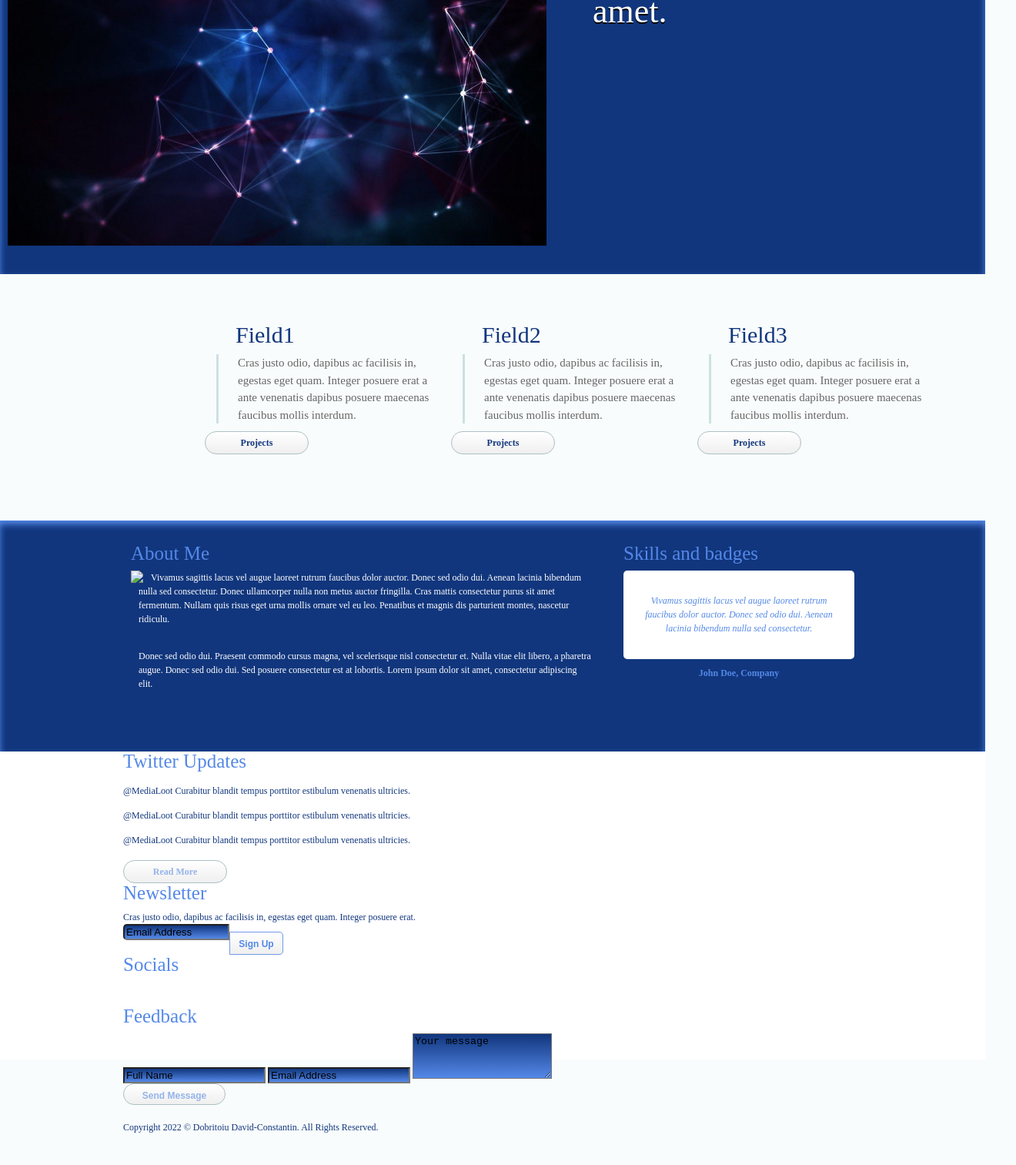
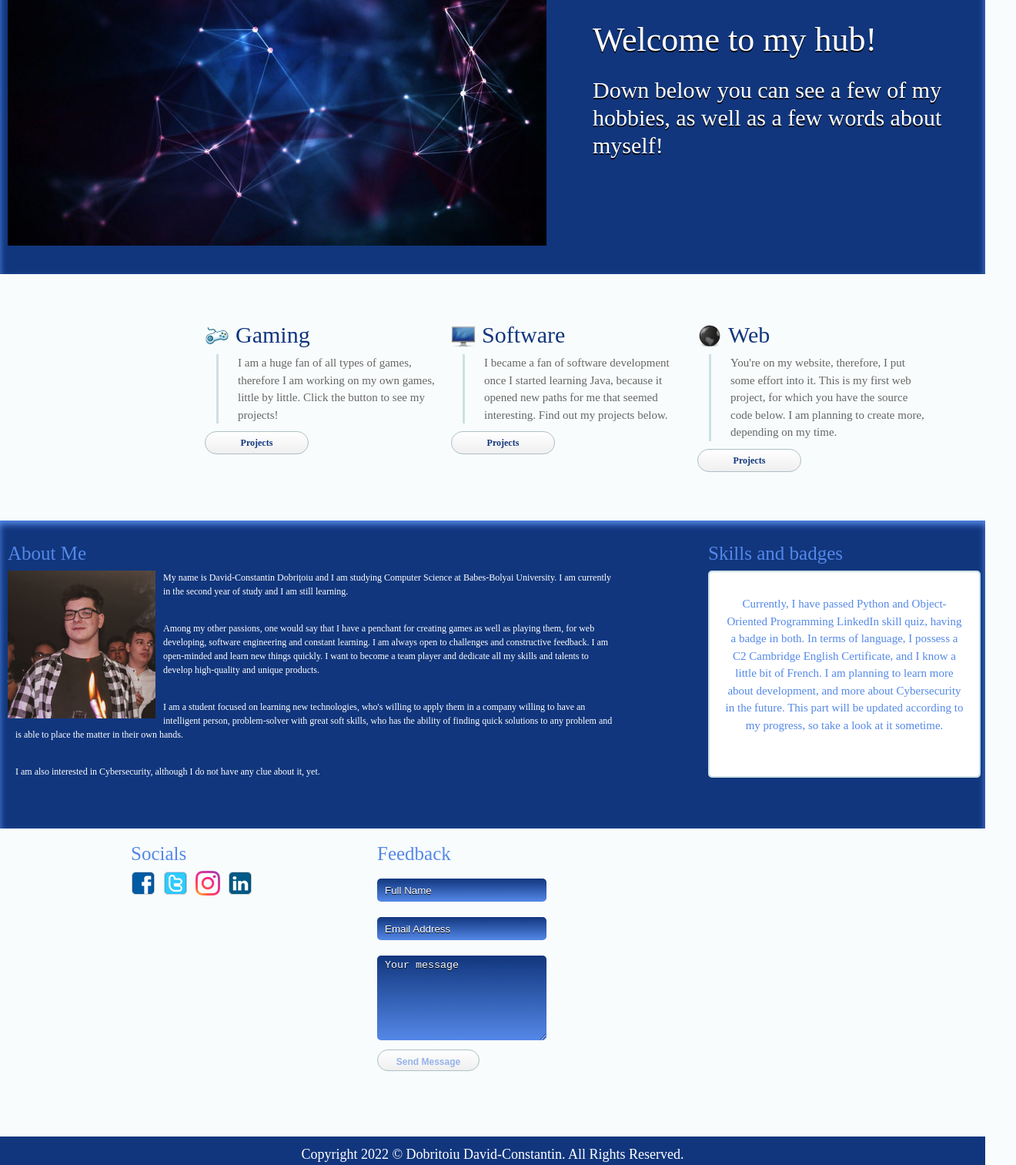
Before and after one commit to Davis856/web-dev, a plain HTML site: page compsci/index.html in a window 1280 px wide. Shown: the part 234-1747 px from the top of the page at 77% size, 1320 px wide, since content can reach past the window. Drawn offline with Linux system fonts and the light colour scheme.

Commit message:
Update, added some JS, dark mode and images

```diff
--- a/compsci/index.css
+++ b/compsci/index.css
@@ -83,14 +83,6 @@ header{
     height: 110px;
 }
 
-header{
-    background:#11367D;
-    /* Firefox 3.6+ */
-    background-image:-moz-linear-gradient(#FFFFFF, #E9F2F3);
-    /* Safari 5.1+, Chrome 10+ */
-	background-image: -webkit-linear-gradient(#FFFFFF, #E9F2F3);
-}
-
 /* Logo part */
 h1.logo a{
     display:block;
@@ -172,14 +164,14 @@ article.main{
     float:left;
     position:relative;
     width:450px;
-    height:397px;
+    height:400px;
     margin:50px -150px;
 }
 
 article.main_text{
     float:right;
-    width:450px;
-    margin: 60px -100px 0 0;
+    width:550px;
+    margin: 150px -200px 0 0;
 }
 
 article.main_text h2{
@@ -187,6 +179,14 @@ article.main_text h2{
     color:white;
     line-height:120%;
     margin: 0 0 20px 0;
+    text-shadow: 0 2px 0 black;
+}
+
+article.main_text p{
+    font-size:30px;
+    color:white;
+    line-height:120%;
+    margin: 0 10px 0 0;
     text-shadow: 0 2px 0 black;
 }
 
@@ -211,20 +211,16 @@ ul.fields h3{
     text-indent: 40px;
 }
 
-/* TODO: Add small icons to the fields below */
 ul.fields li.field_1 h3{
-    background:url(...) no-repeat;
-    background-position:0 10px;
+    background:url(images/joystick.png) no-repeat;
 }
 
 ul.fields li.field_2 h3{
-    background:url(...) no-repeat;
-    background-position:0 10px;
+    background:url(images/programming.png) no-repeat;
 }
 
 ul.fields li.field_3 h3{
-    background:url(...) no-repeat;
-    background-position:0 10px;
+    background:url(images/web.png) no-repeat;
 }
 
 ul.fields p{
@@ -269,7 +265,7 @@ ul.fields p{
 
 /* About me */
 section.about{
-    height:300px;
+    height:400px;
     background-color: #11367D;
     -moz-box-shadow: inset 0 5px 9px #5488e8; -webkit-box-shadow: inset 0 5px 9px #5488e8; box-shadow: inset 0 5px 9px #5488e8;
 }
@@ -277,13 +273,15 @@ section.about{
 article.about_me{
     clear:both;
     float:left;
-    width: 620px;
-    margin:20px 10px;
+    width: 800px;
+    margin:20px -150px;
 }
 
 article.about_me img{
     float:left;
     margin: 0 10px 0 0;
+    width:15vw;
+    height:15vw;
 }
 
 article.about_me h3{
@@ -293,22 +291,22 @@ article.about_me h3{
 }
 
 article.about_me p{
-    margin:5px 20px 30px 10px;
+    margin:5px 10px 30px 10px;
     color:white;
 }
 
 article.skills{
     float:right;
     width:300px;
-    margin:20px 10px;
+    margin:20px -100px;
 }
 
 /* Skills */
-.skills_wrapper{
+.skill_wrapper{
     background:#E7F4F6;
     border:2px solid #CDE0E4;
-    width:298px;
-    height:150px;
+    width:350px;
+    height:265px;
     -moz-border-radius: 5px;
     -webkit-border-radius: 5px;
     border-radius: 5px;
@@ -324,26 +322,18 @@ p.skill_quote{
     text-align:center;
     background:white;
     color:#5488e8;
-    font-style:italic;
-    height:55px;
+    font-size:15px;
+    height:205px;
     -moz-border-radius: 5px;
     -webkit-border-radius: 5px;
     border-radius: 5px;
 	padding: 30px 20px;
 }
 
-p.skill_name{
-    line-height:36px;
-    font-weight:bold;
-    text-align: center;
-    color:#5488e8;
-}
-
 /* Footer */
 footer{
     clear:both;
     height:400px;
-    background:white url(...) /*To be added */ repeat;
     color:#11367D;
 }
 
@@ -354,8 +344,8 @@ footer h4{
     clear:both;
 }
 
-footer.column{
-    display: inline-block;
+footer .column{
+    float:left;
     width:300px;
     margin: 20px 10px;
 }
@@ -367,10 +357,10 @@ article.twitter_widget li{
 }
 
 article.socials_widget li{
-    display: inline-block;
+    float:left;
 }
 
-footer input[type=text] footer textarea{
+footer input[type=text], footer textarea{
     width:200px;
     height:20px;
     border:none;
@@ -383,12 +373,16 @@ footer input[type=text] footer textarea{
     text-shadow: 0 1px 0 black;
 }
 
+footer ::placeholder{
+    color:white;
+}
+
 footer input[type=text]:focus, footer textarea:focus{
     outline:none;
 }
 
 footer textarea{
-    height:53px;
+    height:100px;
 }
 
 footer input[type=text], footer textarea{
@@ -400,50 +394,6 @@ footer input[type=text], footer textarea{
 	background-image: -webkit-linear-gradient(#11367D, #5488e8);
 }
 
-article.newsletter_widget input[type=text]{
-    width:130px;
-    -moz-border-radius: 5px 0 0 5px;
-    -webkit-border-radius: 5px 0 0 5px;
-    border-radius: 5px 0 0 5px;
-	float: left;
-}
-
-article.newsletter_widget input[type=submit]{
-    margin:10px 0 0 0;
-    float:left;
-    display:block;
-    border: 1px solid #729ae5;
-    width:70px;
-    height:30px;
-    -moz-border-radius: 0 5px 5px 0;
-    -webkit-border-radius: 0 5px 5px 0;
-    border-radius: 0 5px 5px 0;
-    text-align:center;
-    line-height:28px;
-    color:#5488e8;
-    font-weight:bold;
-    font-size:12px;
-    cursor:pointer;
-}
-
-article.newsletter_widget input[type=submit]{
-    /* Fallback Color */
-	background: #95b3ea;
-	/* Firefox 3.6+ */
-	background-image: -moz-linear-gradient(white, #EFEFEF);
-	/* Safari 5.1+, Chrome 10+ */
-	background-image: -webkit-linear-gradient(white, #EFEFEF);
-
-}
-
-article.newsletter_widget input[type=submit]:hover {
-	background: #FFFFFF;
-}
-
-article.newsletter_widget input[type=submit]:active {
-	background: #EFEFEF;
-}
-
 /* Social Links */
 
 article.socials_widget ul li a {
@@ -451,7 +401,7 @@ article.socials_widget ul li a {
 	width: 32px;
 	height: 32px;
 	text-indent: -5000px;
-	margin: 0 10px 0 0 ;
+	margin: 0 10px 0 0;
 }
 
 article.socials_widget ul li.facebook a {
@@ -474,12 +424,7 @@ footer .button_1 {
 	color: #95b3ea;
 }
 
-/* Copyright/Logo */
-
-footer p.copyright_notice {
-	clear: both;
-	padding: 20px 0 0 0;
-}
+/* Logo */
 
 footer .logo {
 	float: right;
@@ -489,3 +434,22 @@ footer .logo {
 	margin: -40px 10px 0 0;
 	text-indent: -5000px;
 }
+
+/* Copyright */
+
+section.copyright{
+    background-color:#11367D;
+}
+
+section.copyright p.copyright_notice {
+	clear: both;
+	padding: 10px 0 0 0;
+    font-size:large;
+    color:white;
+    text-align: center;
+}
+
+.dark-mode {
+    background-color: black;
+    color: white;
+}
--- a/compsci/index.html
+++ b/compsci/index.html
@@ -6,6 +6,7 @@
         <meta charset="utf-8">
         <link rel="stylesheet" href="index.css">
         <link href='http://fonts.googleapis.com/css?family=Pacifico' rel='stylesheet' type='text/css'>
+        <script type="text/javascript" src="index.js"></script>
         <title>
             Dobritoiu David-Constantin - Computer Science
         </title>
@@ -18,6 +19,7 @@
                 <li class="active"><a href="index.html">Home</a></li>
                 <li><a href="#">Portfolio</a></li>
                 <li><a href="#">About Me</a></li>
+                <li><button onclick="darkMode()">Toggle dark mode</button></li>
             </ul>
         </div>
     </header>
@@ -28,25 +30,26 @@
                 <img src="main_wp.jpg" alt="Main image" title="Main image">
             </article>
             <article class="main_text">
-                <h2>Lorem ipsum dolor sit amet.</h2>
+                <h2>Welcome to my hub!</h2>
+                <p>Down below you can see a few of my hobbies, as well as a few words about myself!</p>
             </article>
         </div>
     </section>
 
     <ul class="fields">
         <li class="field_1">
-            <h3>Field1</h3>
-            <p>Cras justo odio, dapibus ac facilisis in, egestas eget quam. Integer posuere erat a ante venenatis dapibus posuere maecenas faucibus mollis interdum.</p>
+            <h3>Gaming</h3>
+            <p>I am a huge fan of all types of games, therefore I am working on my own games, little by little. Click the button to see my projects!</p>
             <a href="#" class="button_1">Projects</a>
         </li>
         <li class="field_2">
-            <h3>Field2</h3>
-            <p>Cras justo odio, dapibus ac facilisis in, egestas eget quam. Integer posuere erat a ante venenatis dapibus posuere maecenas faucibus mollis interdum.</p>
+            <h3>Software</h3>
+            <p>I became a fan of software development once I started learning Java, because it opened new paths for me that seemed interesting. Find out my projects below.</p>
             <a href="#" class="button_1">Projects</a>
         </li>
         <li class="field_3">
-            <h3>Field3</h3>
-            <p>Cras justo odio, dapibus ac facilisis in, egestas eget quam. Integer posuere erat a ante venenatis dapibus posuere maecenas faucibus mollis interdum.</p>
+            <h3>Web</h3>
+            <p>You're on my website, therefore, I put some effort into it. This is my first web project, for which you have the source code below. I am planning to create more, depending on my time.</p>
             <a href="#" class="button_1">Projects</a>
         </li>
     </ul>
@@ -55,17 +58,20 @@
         <div class="wrapper">
             <article class="about_me">
                 <h3>About Me</h3>
-                <img src="...">
-                <p>Vivamus sagittis lacus vel augue laoreet rutrum faucibus dolor auctor. Donec sed odio dui. Aenean lacinia bibendum nulla sed consectetur. Donec ullamcorper nulla non metus auctor fringilla. Cras mattis consectetur purus sit amet fermentum. Nullam quis risus eget urna mollis ornare vel eu leo. Penatibus et magnis dis parturient montes, nascetur ridiculu.</p>
-                <p>Donec sed odio dui. Praesent commodo cursus magna, vel scelerisque nisl consectetur et. Nulla vitae elit libero, a pharetra augue. Donec sed odio dui. Sed posuere consectetur est at lobortis. Lorem ipsum dolor sit amet, consectetur adipiscing elit.</p>
+                <img src="images/profile.jpg">
+                <p>My name is David-Constantin Dobrițoiu and I am studying Computer Science at Babes-Bolyai University. I am currently in the second year of study and I am still learning.</p>
+                <p>Among my other passions, one would say that I have a penchant for creating games as well as playing them, for web developing, software engineering and constant learning.
+                    I am always open to challenges and constructive feedback. I am open-minded and learn new things quickly.
+                    I want to become a team player and dedicate all my skills and talents to develop high-quality and unique products.</p>
+                <p>I am a student focused on learning new technologies, who's willing to apply them in a company willing to have an intelligent person, problem-solver with great soft skills, who has the ability of finding quick solutions to any problem and is able to place the matter in their own hands.</p>
+                <p>I am also interested in Cybersecurity, although I do not have any clue about it, yet.</p>
             </article>
 
             <article class="skills">
                 <h3>Skills and badges</h3>
                 <div class="skill_wrapper">
                     <p class="skill_quote">
-                        Vivamus sagittis lacus vel augue laoreet rutrum faucibus dolor auctor. Donec sed odio dui. Aenean lacinia bibendum nulla sed consectetur. </p>
-                    <p class="skill_name">John Doe, Company</p>
+                        Currently, I have passed Python and Object-Oriented Programming LinkedIn skill quiz, having a badge in both. In terms of language, I possess a C2 Cambridge English Certificate, and I know a little bit of French. I am planning to learn more about development, and more about Cybersecurity in the future. This part will be updated according to my progress, so take a look at it sometime. </p>
                 </div>
             </article>
         </div>
@@ -74,35 +80,13 @@
     <footer>
         <div class="wrapper">
 
-            <!--Twitter-->
+
+            <!--Socials-->
             <div class="column">
-                <article class="twitter_widget">
-                    <h4>Twitter Updates</h4>
-                    <ul>
-                        <li><strong>@MediaLoot</strong> Curabitur blandit tempus porttitor estibulum venenatis ultricies.</li>
-						<li><strong>@MediaLoot</strong> Curabitur blandit tempus porttitor estibulum venenatis ultricies.</li>
-						<li><strong>@MediaLoot</strong> Curabitur blandit tempus porttitor estibulum venenatis ultricies.</li>
-                    </ul>
-                    <a href="#" class="button_1">Read More</a>
-                </article>
-            </div>
-
-            <!--Newsletter-->
-            <div class="column">
-                <article class="newsletter_widget">
-                    <h4>Newsletter</h4>
-                    <p>Cras justo odio, dapibus ac facilisis in, egestas eget quam. Integer posuere erat.</p>
-					<form>
-						<input type="text" value="Email Address">
-						<input type="submit" value="Sign Up">
-					</form>
-                </article>
-
-                <!--Socials-->
                 <article class="socials_widget">
                     <h4>Socials</h4>
                     <ul>
-                        <li class="facebook"><a href="#">Facebook</a></li>
+                        <li class="facebook"><a href="https://www.facebook.com/david.constantin.7">Facebook</a></li>
                         <li class="twitter"><a href="#">Twitter</a></li>
                         <li class="tumblr"><a href="#">Instagram</a></li>
                         <li class="linkedin"><a href="#">Linked In</a></li>
@@ -115,18 +99,23 @@
 				<article class="feedback_widget">
 					<h4>Feedback</h4>
 					<form>
-						<input type="text" value="Full Name" name="name">
-						<input type="text" value="Email Address" name="email">
-						<textarea name="message">Your message</textarea>
+						<input type="text" placeholder="Full Name" name="name">
+						<input type="text" placeholder="Email Address" name="email">
+						<textarea name="message" placeholder="Your message"></textarea>
 						<input type="submit" value="Send Message" class="button_1">
 					</form>
 				</article>
 			</div>
 
-            <!--Copyright Notice-->
-			<p class="copyright_notice">Copyright 2022 © <strong>Dobritoiu David-Constantin</strong>. All Rights Reserved.</p>
-			<div class="logo"><p>Logo</p></div>
+            <!--Logo-->
+            <div class="logo"><p>Logo</p></div>
         </div>
     </footer>
 
+    <section class="copyright">
+        <!--Copyright Notice-->
+			<p class="copyright_notice">Copyright 2022 © <strong>Dobritoiu David-Constantin</strong>. All Rights Reserved.</p>
+
+    </section>
+
 </html>
--- /dev/null
+++ b/compsci/index.js
@@ -0,0 +1,4 @@
+function darkMode(){
+    var element = document.body;
+    element.classList.toggle("dark-mode");
+}
```
Also changed, not shown: compsci/images/joystick.png (added), compsci/images/profile.jpg (added), compsci/images/programming.png (added), compsci/images/social_facebook.png (added), compsci/images/social_instagram.png (added), compsci/images/social_linkedin.png (added), compsci/images/social_twitter.png (added), compsci/images/web.png (added).
